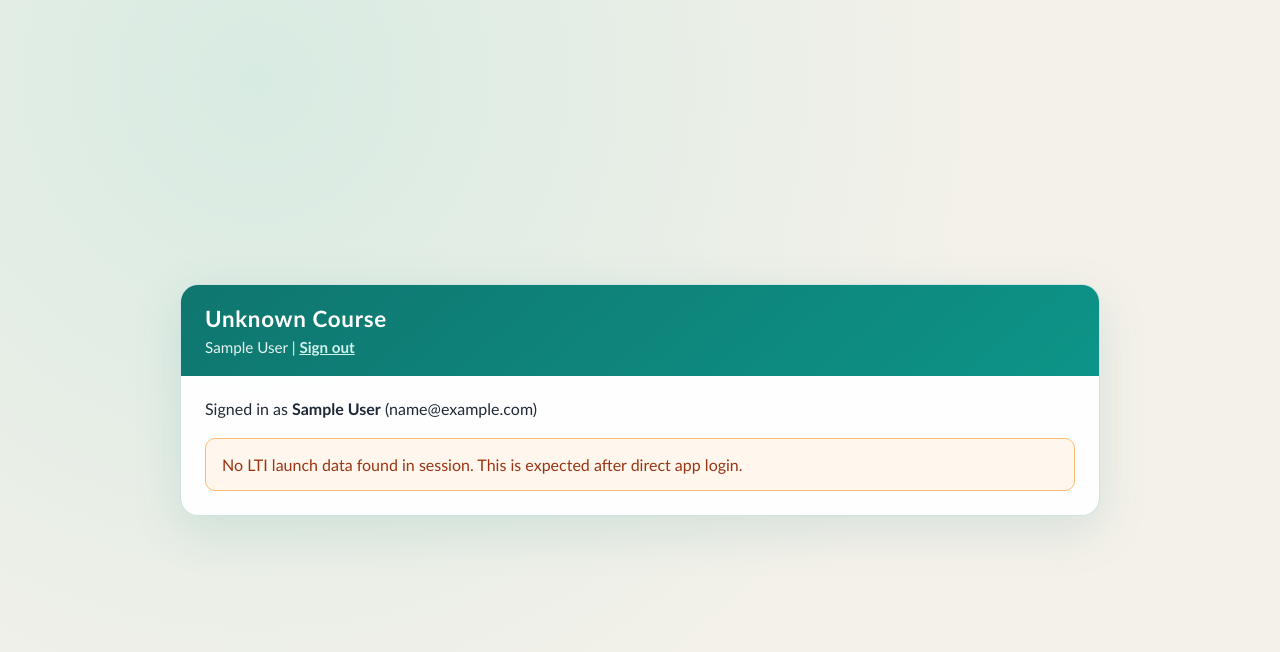
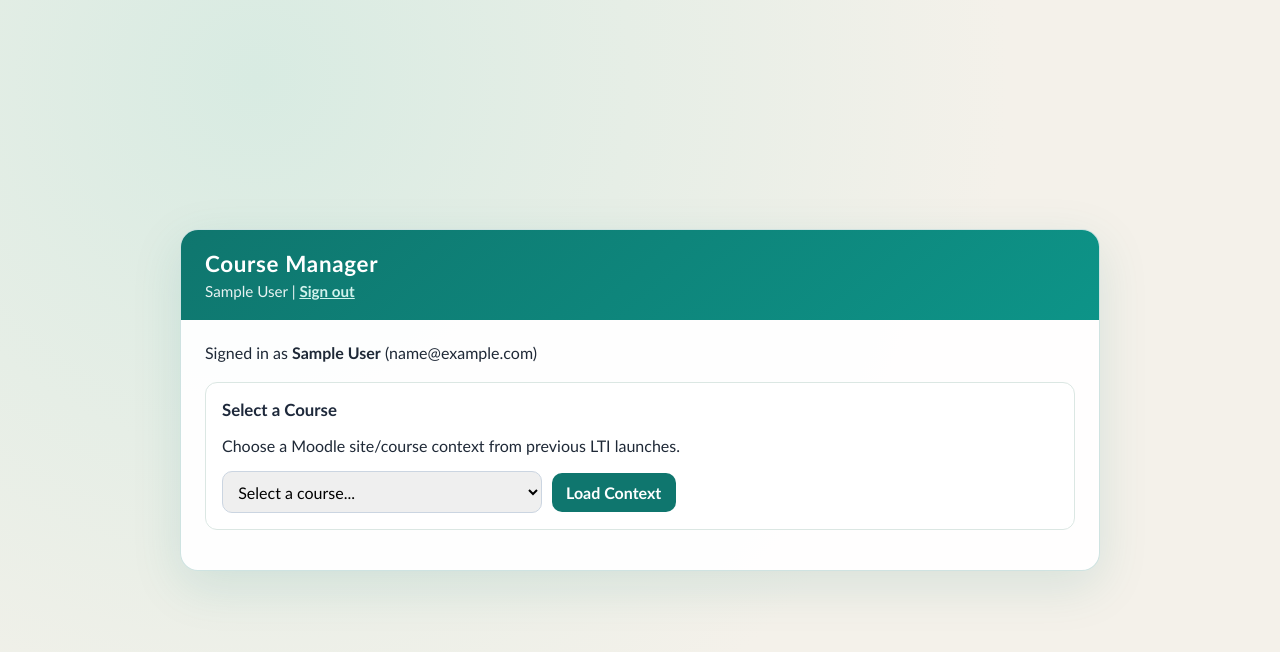
Before and after one commit to frautn/owui-lti1.1-manager, a Django app: page / in a window 1280 px wide. Shown: the top 652 px of the page. Run offline with Django 5.2, Linux system fonts and the light colour scheme; a user stored in the database is signed in; tables that the repository leaves empty hold one stand-in row (values such as "Sample post").

Commit message:
Create course instance or show selector for courses.

```diff
--- a/app/templates/app/home.html
+++ b/app/templates/app/home.html
@@ -14,7 +14,83 @@
         {% if user.email %}({{ user.email }}){% endif %}
       </p>
 
+      <style>
+        .panel {
+          background: #ffffff;
+          border: 1px solid #dbe7e3;
+          border-radius: 12px;
+          padding: 1rem;
+          margin-bottom: 1rem;
+        }
+
+        .panel h2 {
+          margin: 0 0 0.75rem;
+          font-size: 1.05rem;
+          color: #1e293b;
+        }
+
+        .picker {
+          display: flex;
+          gap: 0.6rem;
+          align-items: center;
+          flex-wrap: wrap;
+          margin-top: 0.6rem;
+        }
+
+        .picker select {
+          min-width: 320px;
+          max-width: 100%;
+          border: 1px solid #cbd5e1;
+          border-radius: 10px;
+          padding: 0.6rem 0.7rem;
+          font: inherit;
+        }
+
+        .picker button {
+          border: 0;
+          border-radius: 10px;
+          padding: 0.62rem 0.9rem;
+          font: inherit;
+          font-weight: 700;
+          color: #ffffff;
+          background: #0f766e;
+          cursor: pointer;
+        }
+
+        .subtle {
+          margin: 0.4rem 0 0;
+          color: #64748b;
+          font-size: 0.92rem;
+        }
+      </style>
+
       {% if launch_data %}
+        <div class="panel">
+          <h2>Current LTI Context</h2>
+          {% if selected_context %}
+            <table>
+              <tbody>
+                <tr>
+                  <th>Moodle Site</th>
+                  <td>{{ selected_context.moodle_site }}</td>
+                </tr>
+                <tr>
+                  <th>Course ID</th>
+                  <td>{{ selected_context.course_id }}</td>
+                </tr>
+                <tr>
+                  <th>Course Title</th>
+                  <td>{{ selected_context.course_title|default:"(not provided)" }}</td>
+                </tr>
+              </tbody>
+            </table>
+          {% else %}
+            <p class="empty">Launch data exists, but Moodle site/course identifiers are missing.</p>
+          {% endif %}
+        </div>
+
+        <div class="panel">
+          <h2>Launch Payload</h2>
           <table>
             <thead>
               <tr>
@@ -31,8 +107,47 @@
               {% endfor %}
             </tbody>
           </table>
+        </div>
       {% else %}
-        <p class="empty">No LTI launch data found in session. This is expected after direct app login.</p>
+        <div class="panel">
+          <h2>Select a Course</h2>
+          {% if course_contexts %}
+            <p>Choose a Moodle site/course context from previous LTI launches.</p>
+            <form method="get" class="picker">
+              <select name="course_context" aria-label="Select a course context">
+                <option value="">Select a course...</option>
+                {% for ctx in course_contexts %}
+                  <option value="{{ ctx.id }}" {% if selected_context and selected_context.id == ctx.id %}selected{% endif %}>
+                    {{ ctx.moodle_site }} | {{ ctx.course_title|default:ctx.course_id }}
+                  </option>
+                {% endfor %}
+              </select>
+              <button type="submit">Load Context</button>
+            </form>
+
+            {% if selected_context %}
+              <p class="subtle">Selected context details:</p>
+              <table>
+                <tbody>
+                  <tr>
+                    <th>Moodle Site</th>
+                    <td>{{ selected_context.moodle_site }}</td>
+                  </tr>
+                  <tr>
+                    <th>Course ID</th>
+                    <td>{{ selected_context.course_id }}</td>
+                  </tr>
+                  <tr>
+                    <th>Course Title</th>
+                    <td>{{ selected_context.course_title|default:"(not provided)" }}</td>
+                  </tr>
+                </tbody>
+              </table>
+            {% endif %}
+          {% else %}
+            <p class="empty">No saved courses yet. Launch this tool from Moodle once to create course contexts.</p>
+          {% endif %}
+        </div>
       {% endif %}
     </section>
 {% endblock %}
--- a/app/views.py
+++ b/app/views.py
@@ -96,13 +96,51 @@ def lti_launch_view(request: HttpRequest):
 @login_required
 def home_view(request: HttpRequest):
 	launch_data = request.session.get('lti_launch', {})
+	course_contexts = LtiCourseContext.objects.order_by('moodle_site', 'course_title', 'course_id')
+	selected_context = None
+	selected_context_id = request.GET.get('course_context', '').strip()
+
+	if launch_data:
+		moodle_site = (
+			launch_data.get('tool_consumer_instance_guid', '').strip()
+			or launch_data.get('tool_consumer_instance_url', '').strip()
+			or launch_data.get('oauth_consumer_key', '').strip()
+		)[:255]
+		course_id = launch_data.get('context_id', '').strip()[:255]
+		course_title_from_launch = launch_data.get('context_title', '').strip()[:255]
+
+		if moodle_site and course_id:
+			selected_context, _ = LtiCourseContext.objects.get_or_create(
+				moodle_site=moodle_site,
+				course_id=course_id,
+				defaults={'course_title': course_title_from_launch},
+			)
+			if (
+				selected_context
+				and course_title_from_launch
+				and selected_context.course_title != course_title_from_launch
+			):
+				selected_context.course_title = course_title_from_launch
+				selected_context.save(update_fields=['course_title', 'updated_at'])
+	elif selected_context_id.isdigit():
+		selected_context = course_contexts.filter(id=int(selected_context_id)).first()
+
+	course_title = (
+		launch_data.get('context_title')
+		or (selected_context.course_title if selected_context and selected_context.course_title else '')
+		or 'Course Manager'
+	)
+
 	return render(
 		request,
 		'app/home.html',
 		{
 			'launch_data': launch_data,
+			'course_contexts': course_contexts,
+			'selected_context': selected_context,
+			'selected_context_id': selected_context_id,
 			'user': request.user,
-			'course_title': launch_data.get('context_title', 'Unknown Course'),
+			'course_title': course_title,
 		},
 	)
 
```
Lines whose indentation alone changed are shown as unchanged.
